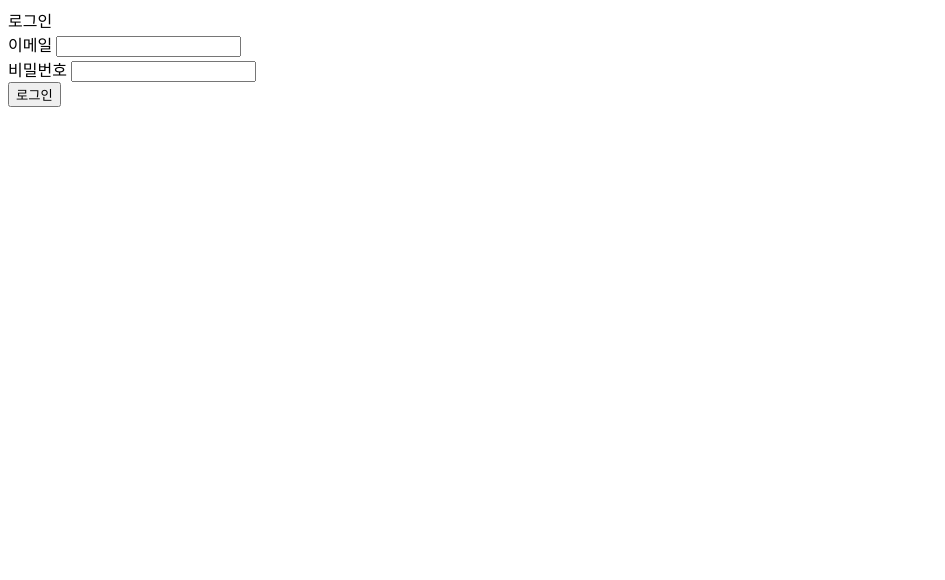
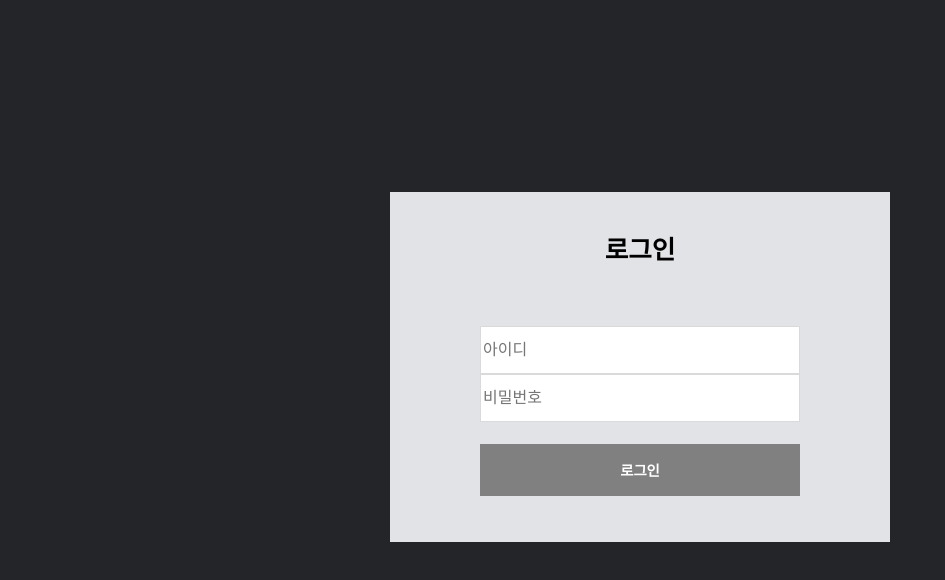
Before and after one commit to Miintoo/leave-system, a website: page login.html in a window 1280 px wide. Shown: the whole page, without its empty margins (0-945 px from the left). Drawn offline with Linux system fonts and the light colour scheme.

Commit message:
login screen style and add html class name

```diff
--- /dev/null
+++ b/css/login.css
@@ -0,0 +1,54 @@
+.login {
+  display: flex;
+  flex-direction: column;
+  justify-content: center;
+  align-items: center;
+  width: 500px;
+  height: 350px;
+  margin: 15% auto;
+  background-color: var(--text-primary);
+}
+
+.login_title {
+  height: 25%;
+  line-height: 100%;
+  font-size: 1.6rem;
+  font-weight: bold;
+  color: var(--login-text-color);
+}
+
+.login_container {
+  display: flex;
+  justify-content: center;
+  width: 100%;
+}
+
+.login_form {
+  width: 100%;
+  text-align: center;
+}
+
+.login_email input {
+  width: 20rem;
+  height: 3rem;
+  font-size: 1rem;
+  border: 1px solid var(--login-ui-border-color);
+}
+
+.login_password input {
+  width: 20rem;
+  height: 3rem;
+  font-size: 1rem;
+  border: 1px solid var(--login-ui-border-color);
+}
+
+.login_button {
+  width: 20rem;
+  height: 3.2rem;
+  margin-top: 1.4rem;
+  font-size: 0.9rem;
+  font-weight: bold;
+  color: white;
+  background-color: grey;
+  cursor: pointer;
+}
--- a/css/main.css
+++ b/css/main.css
@@ -2,7 +2,6 @@ main {
   width: 100vw;
   display: flex;
 }
-
 
 main nav {
   background-color: var(--background-navigation);
--- a/css/setting.css
+++ b/css/setting.css
@@ -2,6 +2,8 @@
   --background-primary: #232529;
   --background-navigation: #232529;
   --text-primary: #e2e3e7;
+  --login-text-color: black;
+  --login-ui-border-color: #dadada;
   --link_color: #0059b2;
   --nav-border: #35383f;
   --lessonsListBorder: #35383f;
@@ -20,3 +22,12 @@ a {
   text-decoration: none;
   color: var(--link_color);
 }
+
+input {
+  outline: none;
+}
+
+button {
+  outline: none;
+  border: none;
+}
--- a/css/styles.css
+++ b/css/styles.css
@@ -1,4 +1,5 @@
-@import "reset.css";
-@import "setting.css";
-@import "main.css";
-@import "content.css";
+@import 'reset.css';
+@import 'setting.css';
+@import 'main.css';
+@import 'content.css';
+@import 'login.css';
--- a/login.html
+++ b/login.html
@@ -5,22 +5,21 @@
     <meta http-equiv="X-UA-Compatible" content="IE=edge" />
     <meta name="viewport" content="width=device-width, initial-scale=1.0" />
     <script type="module" src="index.js"></script>
+    <link rel="stylesheet" type="text/css" href="css/styles.css" />
     <title>Document</title>
   </head>
   <body>
-    <div>
-      <header>로그인</header>
-      <div>
-        <form>
-          <div>
-            <label for="">이메일</label>
-            <input type="email" />
+    <div class="login">
+      <header class="login_title">로그인</header>
+      <div class="login_container">
+        <form class="login_form">
+          <div class="login_email">
+            <input placeholder="아이디" type="email" />
           </div>
-          <div>
-            <label for="">비밀번호</label>
-            <input type="password" />
+          <div class="login_password">
+            <input placeholder="비밀번호" type="password" />
           </div>
-          <button>로그인</button>
+          <button class="login_button">로그인</button>
         </form>
       </div>
     </div>
```
Also changed, not shown: css/reset.css (+100 -19 lines). Lines whose indentation alone changed are shown as unchanged.
